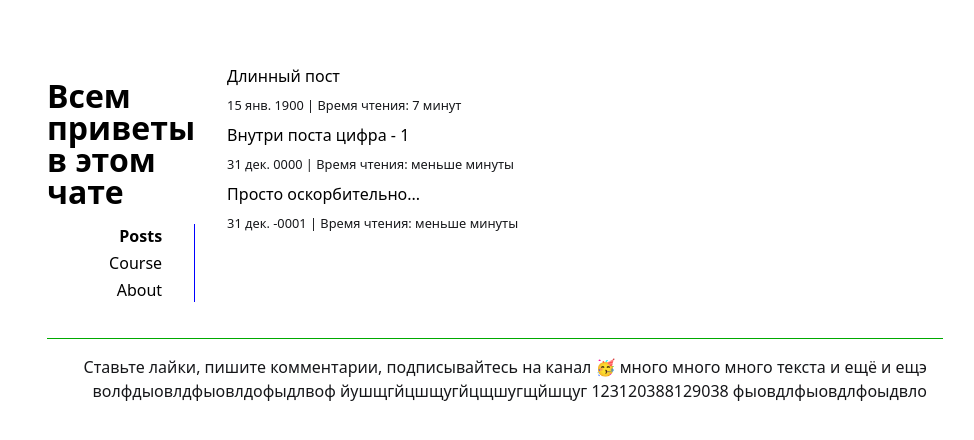
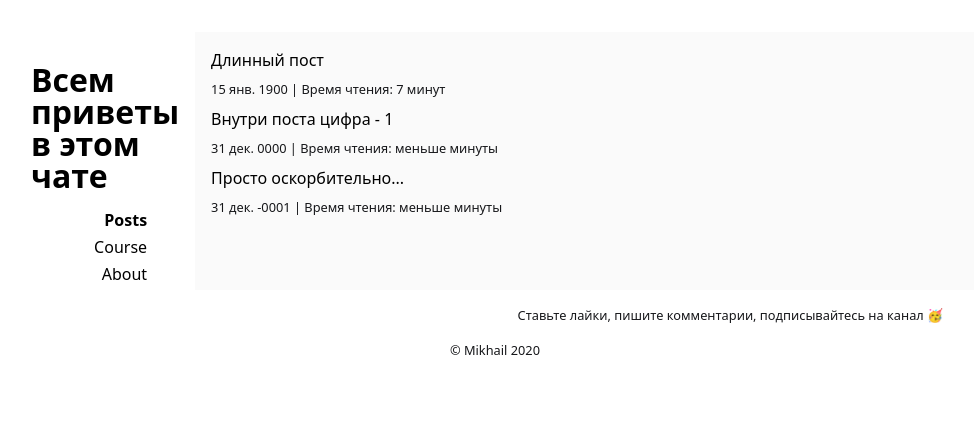
Before and after one commit to nms-pr/nms-pr.github.io, a Jekyll site: the page built from index.html, in a window 1280 px wide. Shown: the top 440 px of the page, without its empty margins (145-1119 px from the left). Built offline with Jekyll 4.4.1, drawn with Linux system fonts in a browser that asks for light colours.

Commit message:
fix border

```diff
--- a/_config.yml
+++ b/_config.yml
@@ -22,11 +22,8 @@ title: Всем приветы в этом чате
 email: ""
 description: >- # this means to ignore newlines until "baseurl:"
   Ставьте лайки, пишите комментарии, подписывайтесь на канал 🥳
-  много много много текста
-  и ещё
-  и ещэ
-  волфдыовлдфыовлдофыдлвоф йушщгйцшщугйцщшугщйшцуг
-  123120388129038 фыовдлфыовдлфоыдвло
+
+copyright: "© Mikhail 2020"
 baseurl: "" # the subpath of your site, e.g. /blog
 url: "" # the base hostname & protocol for your site, e.g. http://example.com
 twitter_username:
--- a/_includes/footer.html
+++ b/_includes/footer.html
@@ -1,3 +1,8 @@
 <section class="footer_wrapper">
+  <span class="footer_description">
     {{- site.description | escape -}}
+  </span>
+  <span class="footer_copyright">
+    {{- site.copyright | escape -}}
+  </span>
 <section>
--- a/_layouts/default.html
+++ b/_layouts/default.html
@@ -11,10 +11,9 @@ layout: compress
       {% include navigation.html %}
 
       {{ content }}
-
-      <footer role="contentinfo">
-        {% include footer.html %}
-      <footer>
     </main>
+    <footer role="contentinfo">
+      {% include footer.html %}
+    <footer>
   </body>
 </html>
--- a/_sass/_main.scss
+++ b/_sass/_main.scss
@@ -16,7 +16,7 @@ body {
 }
 
 nav ul {
-    border-right: 1px solid #0000ff;
+
 }
 
 a {
@@ -28,6 +28,10 @@ a {
 pre {
   margin: .5rem 0;
   padding: .5rem;
+}
+
+.post, .posts {
+  background-color: #fafafa
 }
 
 .post p {
@@ -94,7 +98,8 @@ header a.active {
 }
 
 header,section {
-  padding:1rem;
+  padding: 1rem;
+  padding-bottom: 0;
 }
 
 blockquote {
@@ -161,8 +166,8 @@ main {
   display:flex;
   flex-wrap:wrap;
   max-width:60rem;
-  margin:2rem auto;
-  padding:1rem;
+  margin: auto;
+  margin-top: 2rem;
 }
 
 
@@ -175,7 +180,6 @@ header li {
   padding-bottom: 1rem;
 }
 header ul {
-  border-bottom: 1px solid #ff0000;
   padding-bottom: 2rem;
 }
 nav ul {
@@ -200,8 +204,25 @@ figcaption {
     font-size: smaller;
 }
 
+footer {
+  display:flex;
+  flex-wrap:wrap;
+  max-width:60rem;
+  margin: auto;
+  margin-top: 0;
+}
+
 .footer_wrapper {
+  margin-left: 1rem;
+  margin-right: 1rem;
+  font-size: .8rem;
+}
+
+.footer_description {
+  text-align: right;
+}
+
+.footer_copyright {
   margin: 1rem;
-  text-align: right;
-  border-top: 1px solid #00aa00;
+  text-align: center;
 }
```
